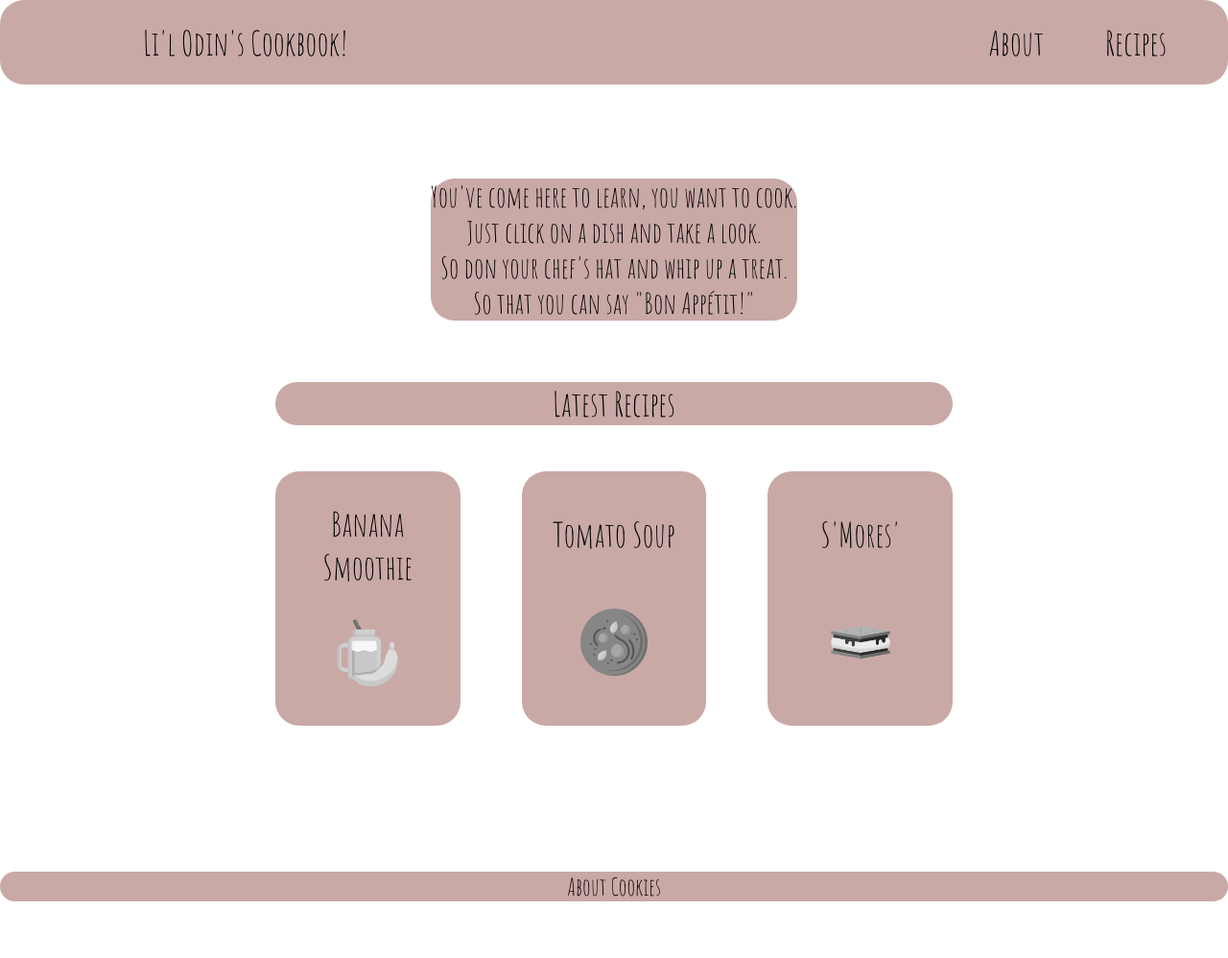
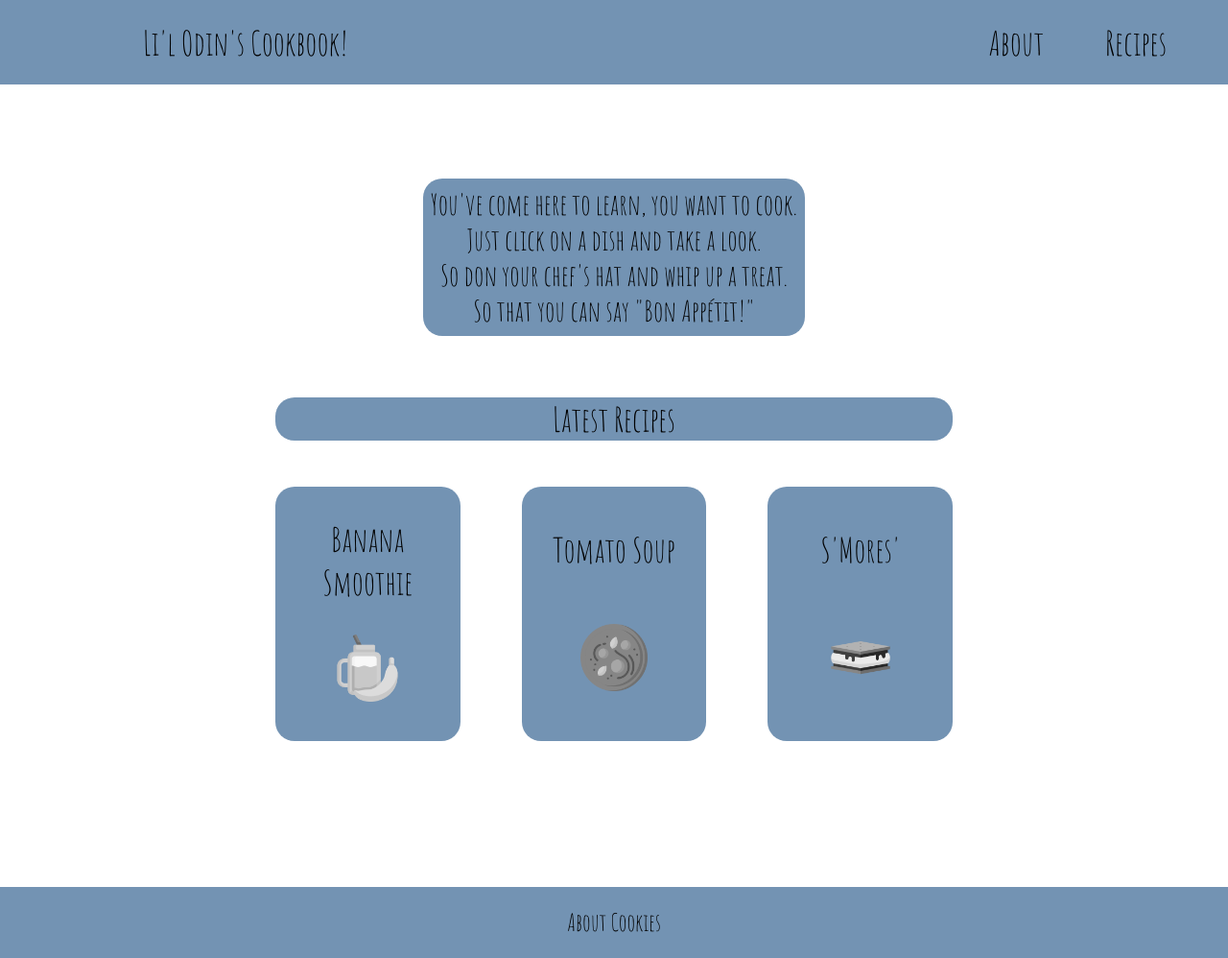
Before and after one commit to alimastan-0904/odin-recipes, a plain HTML site: page index.html in a window 1280 px wide. Shown: the whole page at 96% size. Before the commit the page ends 939 px from the top, so only its background shows below. Drawn offline with Linux system fonts and the light colour scheme.

Commit message:
style: Amend styling of all pages
Amend background colour/Amend border radius/Amend footer height

```diff
--- a/index.html
+++ b/index.html
@@ -24,7 +24,7 @@
                 <div>So that you can say "Bon Appétit!"</div>
             </div>
             <div class="latestrecipes">
-                <div style="text-align: center; background-color: #C9A9A6;">Latest Recipes</div>
+                <div style="text-align: center; background-color: #7393B3;">Latest Recipes</div>
                 <div class="latestrecipesbox">
                     <div class="card">
                         <div class="cardfront"><a href="./recipes/bananasmoothie.html">Banana Smoothie</a></div>
@@ -43,9 +43,9 @@
                 </div>
             </div>
         </div>
-    <div class="indexfooter">
+        <div class="indexfooter">
         <a href="cookies.html" style="text-decoration: none; color: black;">About Cookies</a>
-    </div>
+        </div>
 
     </div>
 </body>
--- a/recipes/style.css
+++ b/recipes/style.css
@@ -2,7 +2,7 @@
 
 *{
     font-family: Amatic SC, serif;
-    border-radius: 25px;
+    border-radius: 20px;
 
 }
 
@@ -19,7 +19,8 @@ body
 .header
 {
     display: flex;
-    background-color: #C9A9A6;
+    background-color: #7393B3;
+    border-radius: 0;
 }
 
 
@@ -56,9 +57,15 @@ body
     margin-top: 3rem;
 }
 
+.indexmain .poem
+{
+    padding: 0.5rem;
+}
+
 .latestrecipes
 {
  margin-top: 4rem;
+
 }
 
 .latestrecipes > *
@@ -76,7 +83,7 @@ body
 .card
 {
     padding: 2rem;
-    background-color: #C9A9A6;
+    background-color: #7393B3;
     flex-basis: 0;
     flex-grow: 1;
     text-align: center;
@@ -93,19 +100,18 @@ body
 }
 
 
-.indexfooter
-{
-    background-color: #C9A9A6;
-    font-size: 25px;
-    height: fit-content;
-    margin-top: 9.5rem;
-    display: flex;
-    flex-direction: column;
-    justify-content: center;
-    align-items: center;
-    gap: 1rem;
 
-}
+ .indexfooter
+    {   background-color: #7393B3;
+        margin-top: 9.5rem;
+        height: 4.6rem;
+        border-radius: 0;
+        font-size: 25px;
+        display: flex;
+        align-items: center;
+        justify-content: center;
+    }
+
 
 .cookiesmain
 {
@@ -119,7 +125,7 @@ body
 
 .cookiesmain > h1
 {
-    background-color: #C9A9A6;
+    background-color: #7393B3;
 
 }
 
@@ -167,7 +173,7 @@ main
 
 
 .ingredients {
-background-color: #C9A9A6;
+background-color: #7393B3;
 padding: 0;
 margin-right: 95px;
 margin-top: 50px;
@@ -205,7 +211,7 @@ text-align: center;
 }
 
 .poem
-{   background-color: #C9A9A6;
+{   background-color: #7393B3;
     margin-top: 50px;
     max-width: 700px;
     font-size: 30px;
@@ -229,7 +235,7 @@ text-align: center;
 
 .step
 {
- background-color: #C9A9A6;
+ background-color: #7393B3;
  font-size: 30px;
  flex-basis: 40%;
  flex-grow: 1;
@@ -241,13 +247,14 @@ text-align: center;
 }
 
 .footer
-{   background-color: #C9A9A6;
+{   background-color: #7393B3;
     font-size: 20px;
     gap: 20px;
     display: flex;
     align-items: center;
     justify-content: center;
-    height: 40px;
+    padding-top: 0.5rem;
+    border-radius: 0;
 }
 
 img
```
